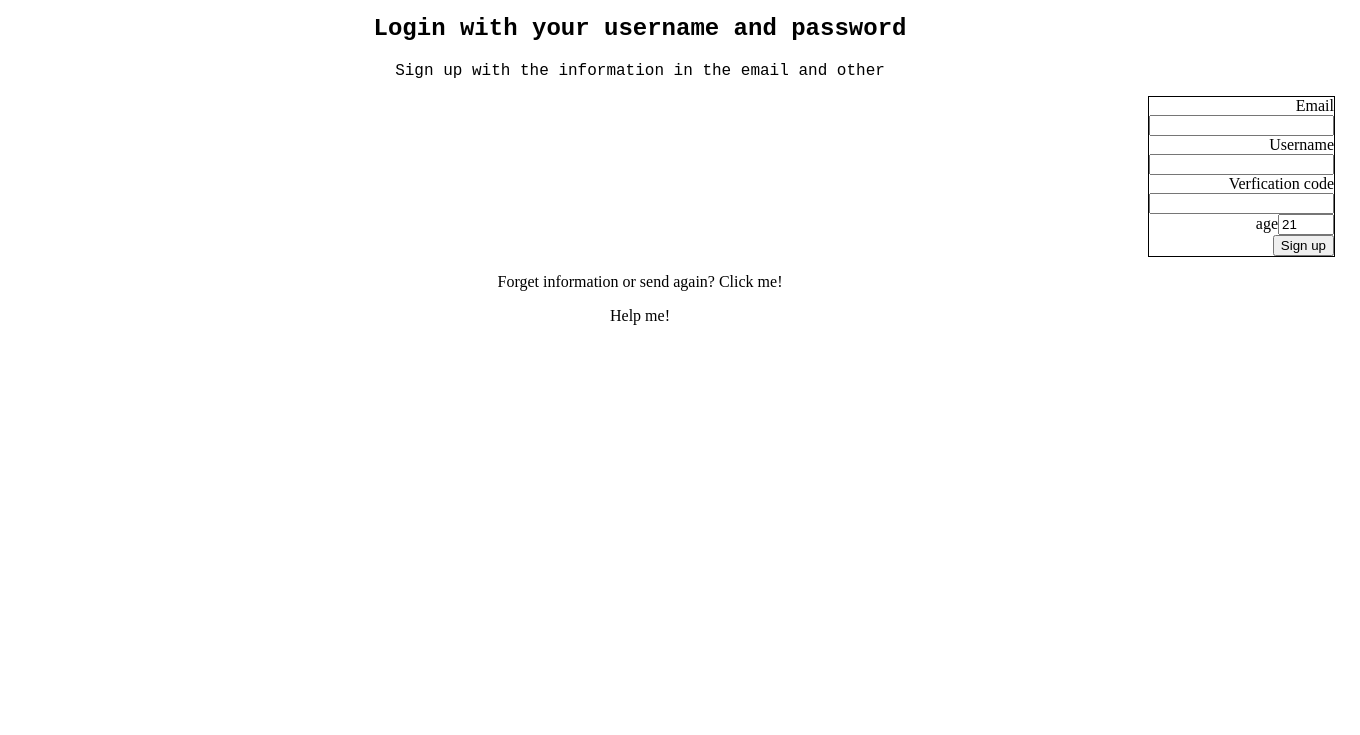
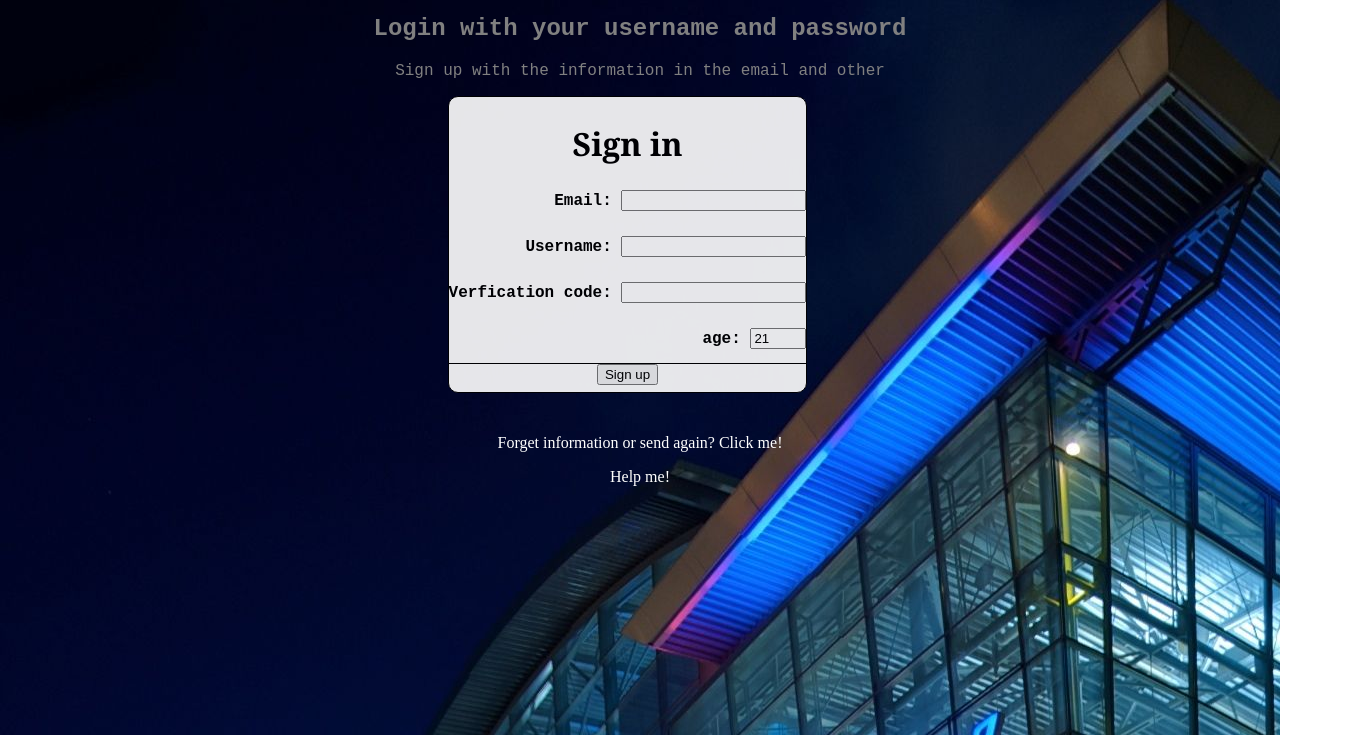
Before and after one commit to Mario0703/Login-page-beginner, a plain HTML site: page index.html in a window 1280 px wide. Shown: the part 65-800 px from the top of the page, 1360 px wide, since content can reach past the window. Drawn offline with Linux system fonts and the light colour scheme.

Commit message:
Added styling

```diff
--- a/index.html
+++ b/index.html
@@ -13,16 +13,28 @@
         <!--Defines where the usere performs a login-->
         <div class="login-form">
             <form>
-                <label>Email<input type="text"></label>
-                <br>
-                <label>Username<input type="text"></label>
-                <br>
-                <label>Verfication code<input type="text"></label>
-                <br>
-                <label>age<input type="number" min="13" max="99" value="21"></label>
-                <br>
-                <button type="submit">Sign up</button>
-            </form>
+                <div class="sign-in">
+                    <hr3>Sign in</hr3>
+                </div>
+                <div class="input-field">
+                <label>Email: <input type="text"></label>
+                </div>
+
+                <div class="input-field">
+                    <label>Username: <input type="text"></label>
+                </div>
+
+                <div class="input-field">
+                    <label>Verfication code: <input type="text"></label>
+                </div>
+
+                <div class="input-field">
+                    <label>age: <input type="number" min="13" max="99" value="21"></label>
+                </div>
+            <div class="btn-signup">
+                <button class="btn" type="submit">Sign up</button>
+            </div>
+        </form>
         </body>
         </div>
 
--- a/style.css
+++ b/style.css
@@ -1,19 +1,47 @@
 .sign-in-title{
     text-align: center;
-    font-family:'Courier New', Courier, monospace
+    font-family:'Courier New', Courier, monospace;
+    color: gray;
+}
+
+body{
+    background-image: url("Billeder/MB-background.jpg");
+    text-align: center;
+
+
 }
 
 .login-form{
     text-align: right;
     border: 1px solid black;
     display: inline-block;
-    margin-left: 1140px;
-
+    margin-right: 25px;
+    margin-bottom: 25px;
+    background-color:white;
+    font-family: 'Courier New', Courier, monospace;
+    font-weight: bold;
+    opacity: 0.9;
+    border-radius: 10px;
 }
 
-.login-form{
-    margin-right: 25px;
+.sign-in{
+    margin-top: 25px;
+    text-align: center;
+    font-size: 2em;
+    font-family: Georgia, 'Times New Roman', Times, serif;
+}
+
+.input-field{
+    margin-top: 25px;
 }
 .help-me-section{
     text-align: center;
+    color: white;
 }
+
+.btn-signup{
+    margin-top:  .9em;
+    text-align: center;
+    margin-bottom: .4em;
+    border-top: 1px solid black;
+}
```
Also changed, not shown: Billeder/MB-Background.jpg (added).
